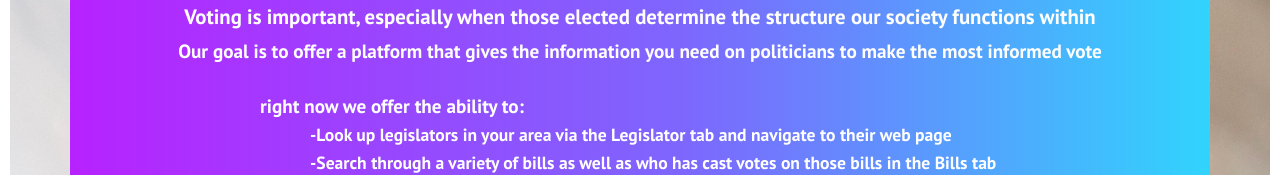
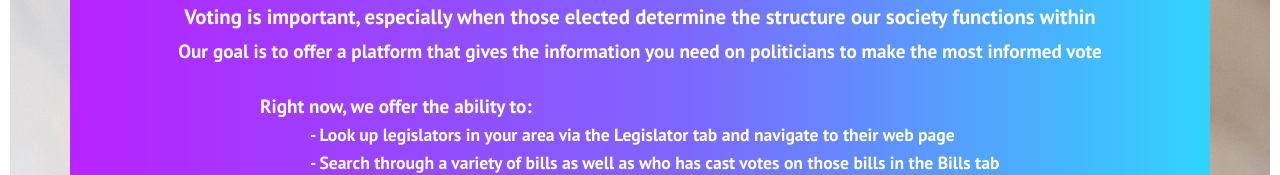
Before and after one commit to lmcintosh623/LegislatorLookup, a React (Create React App) app: page /docs in a window 1280 px wide. Shown: the part 223-398 px from the top of the page. Built offline with nearby package versions, Linux system fonts and the light colour scheme.

Commit message:
Capitilazed R.

```diff
--- a/src/components/pages/Documentation.js
+++ b/src/components/pages/Documentation.js
@@ -17,27 +17,27 @@ export default function Documentation() {
 
         <p class = 'doc-par3'>
 
-        right now we offer the ability to:
+        Right now, we offer the ability to:
         </p>
 
         <p class = 'doc-par4'>
 
-         -Look up legislators in your area via the Legislator tab and navigate to their web page
+         - Look up legislators in your area via the Legislator tab and navigate to their web page
          </p>
 
          <p class = 'doc-par4'>
 
-         -Search through a variety of bills as well as who has cast votes on those bills in the Bills tab
+         - Search through a variety of bills as well as who has cast votes on those bills in the Bills tab
          </p>
 
          <p class = 'doc-par6'>
 
-         -Get Basic information on your states current politicians and recent bills in the Main tab
+         - Get Basic information on your states current politicians and recent bills in the Main tab
          </p>
 
          <p class = 'doc-par7'>
 
-         -As well as an opportunity to navigate to voter registration
+         - As well as an opportunity to navigate to voter registration
          </p>
 
        <p class = 'doc-par8'>
```
